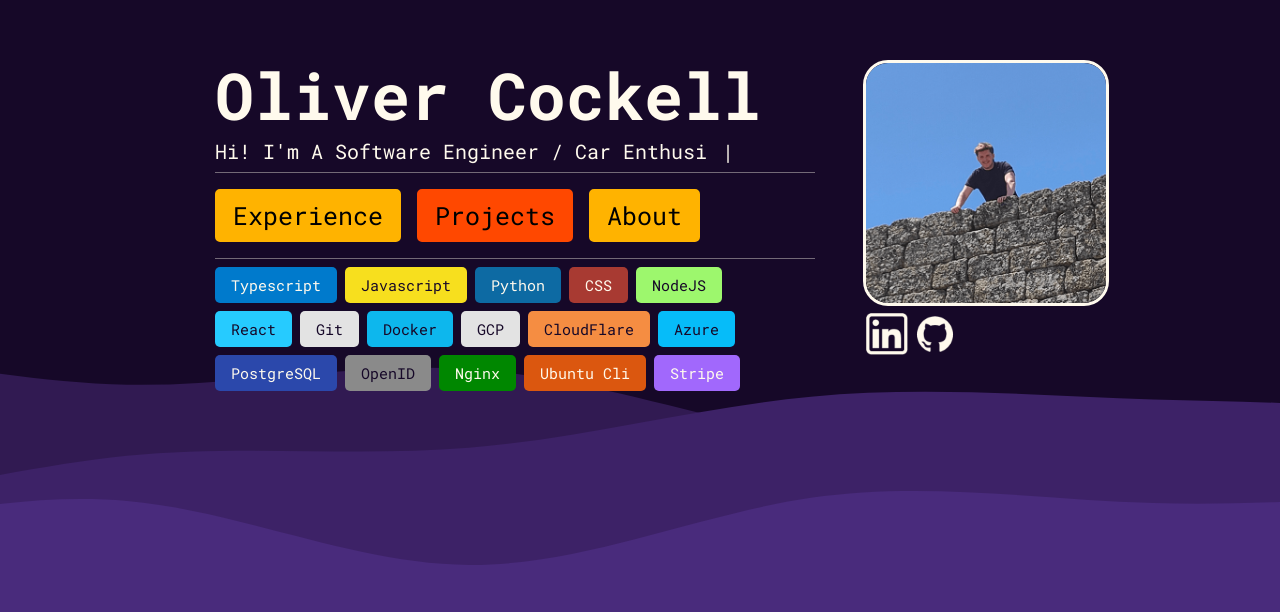
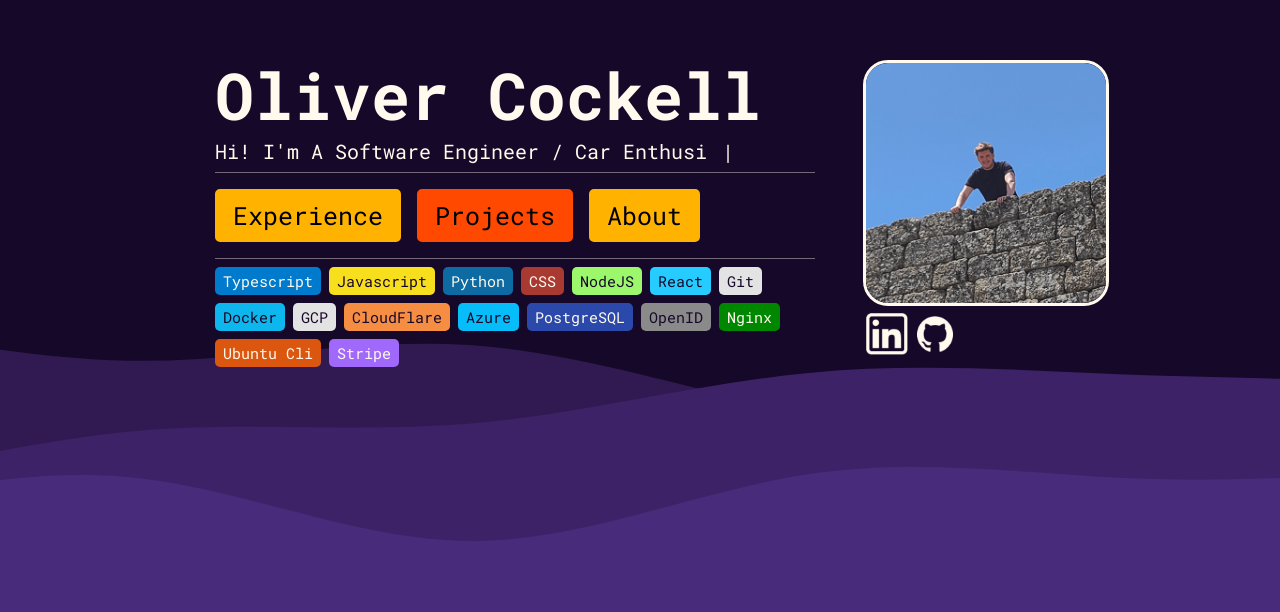
Before and after one commit to SlightOfHandio2/portfolio, a React (Create React App) app: page / in a window 1280 px wide. Shown: the part 188-800 px from the top of the page. Built offline with nearby package versions, Linux system fonts and the light colour scheme.

Commit message:
Tag 8px -> 4px

```diff
--- a/src/components/css/Tag.css
+++ b/src/components/css/Tag.css
@@ -6,6 +6,6 @@
   font-size: 15px;
   border-radius: 5px;
   width: fit-content;
-  padding: 8px 16px;
+  padding: 4px 8px;
   font-weight: 400;
 }
```
